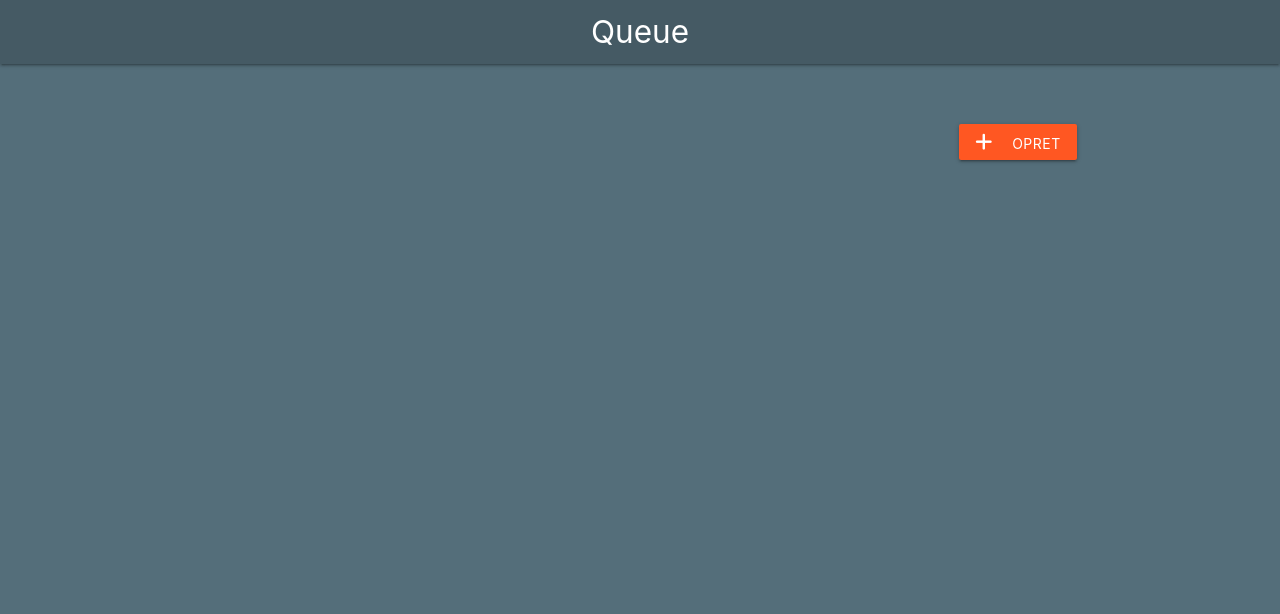
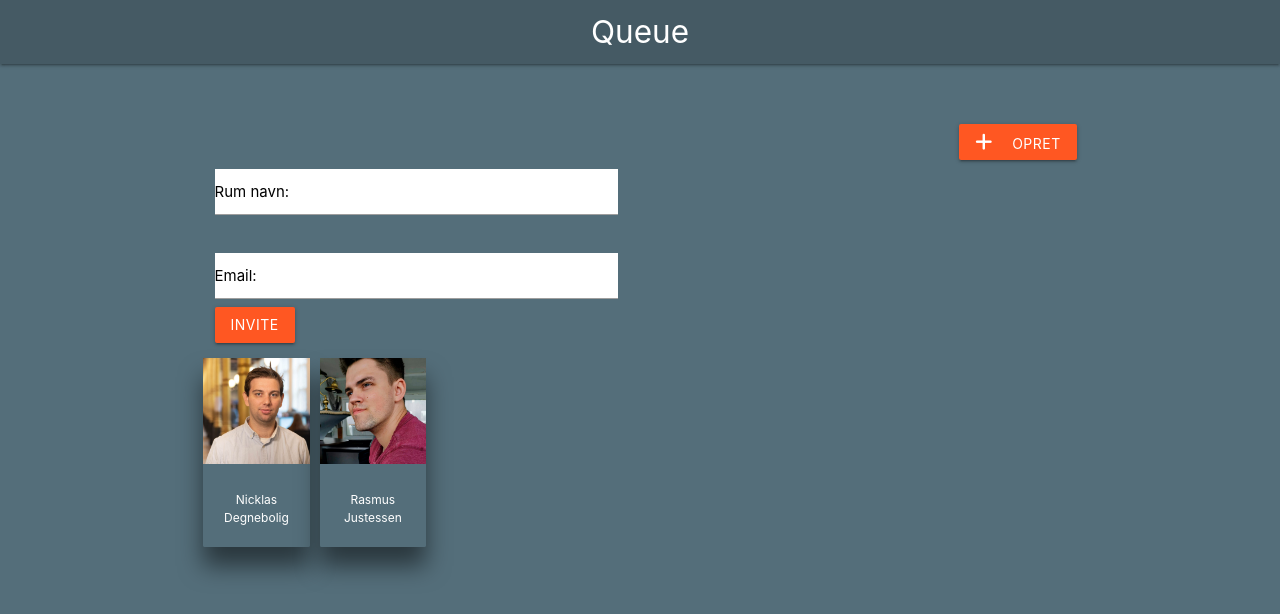
Before and after one commit to RasmusPJustesen/Queue, a React (Create React App) app: page /createroom in a window 1280 px wide. Shown: the top 614 px of the page. Built offline with nearby package versions, Linux system fonts and the light colour scheme.

Commit message:
createroom and inviteuser mockup done

```diff
--- a/src/components/Utility/InviteUsers.js
+++ b/src/components/Utility/InviteUsers.js
@@ -3,7 +3,32 @@ import React, { Component } from 'react'
 class InviteUsers extends Component {
     render() {
       return (
-        <div></div>
+
+        <div className="user input-field col s12">
+        <input id="email" type="text" className="validate"/>
+        <label className="active" for="email">Email:</label>
+        <button className="btn deep-orange">Invite</button>
+          <div className="row mt-3">
+          <div className="col m3 card blue-grey darken-1">
+              <div className="card-content">
+                <img src="/images/nicklas.jpg" className="responsive-img" alt=""/>
+              </div>
+              <div className="card-action">
+                <p className="user-song-author">Nicklas Degnebolig</p>
+              </div>
+            </div>
+
+            <div className="col m3 card blue-grey darken-1">
+              <div className="card-content">
+                <img src="/images/rasmus.jpg" className="responsive-img" alt=""/>
+              </div>
+              <div className="card-action">
+                <p className="user-song-author">Rasmus Justessen</p>
+              </div>
+            </div>
+          </div>
+       </div>
+
       )
     }
 }
--- a/src/components/dashboard/CreateRoom.js
+++ b/src/components/dashboard/CreateRoom.js
@@ -1,11 +1,16 @@
 import React from 'react'
+import InviteUsers from '../Utility/InviteUsers';
 
 const CreateRoom = () => {
   return (
     <div className="container createroom mt-5">
       <div className="row">
-        <div className="col s6">
-
+        <div className="col s6 mt-5">
+          <div className="input-field col s12">
+            <input id="room" type="text" className="validate"/>
+            <label className="active" for="room">Rum navn:</label>
+           </div>
+           <InviteUsers />
         </div>
         <div className="col s6">
          <button className="btn deep-orange mt-3 right"> <i class="fas fa-plus mr-3"></i> Opret</button>
--- a/src/index.css
+++ b/src/index.css
@@ -85,3 +85,26 @@ input:not([type]), input[type=text]:not(.browser-default), input[type=password]:
 .singleroom .big {
   font-size: 1.8em;
 }
+
+.user .card {
+  box-shadow: 0 19px 23px rgba(0,0,0,0.5);
+}
+
+.user .card-content {
+  padding: 0;
+}
+
+.user .card-action {
+  border: 0;
+  padding: 8px 5px;
+  text-align: center;
+}
+
+.user .col {
+  padding: 0;
+  margin: 0 10px;
+}
+
+.user .user-song-author {
+  font-size: 0.8em;
+}
```
Also changed, not shown: public/images/nicklas.jpg (added), public/images/rasmus.jpg (added).
